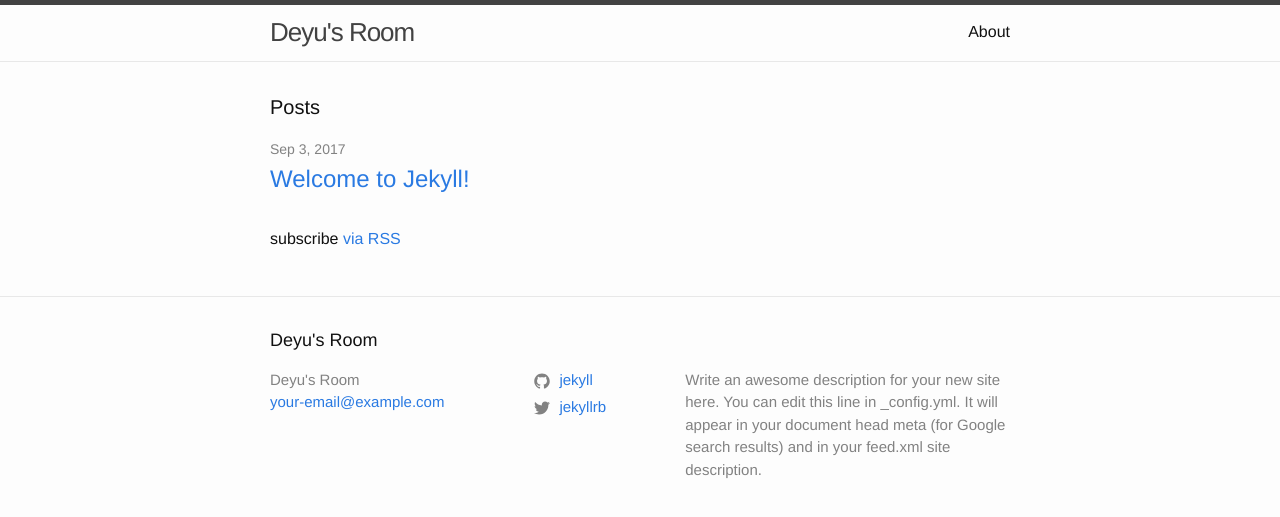
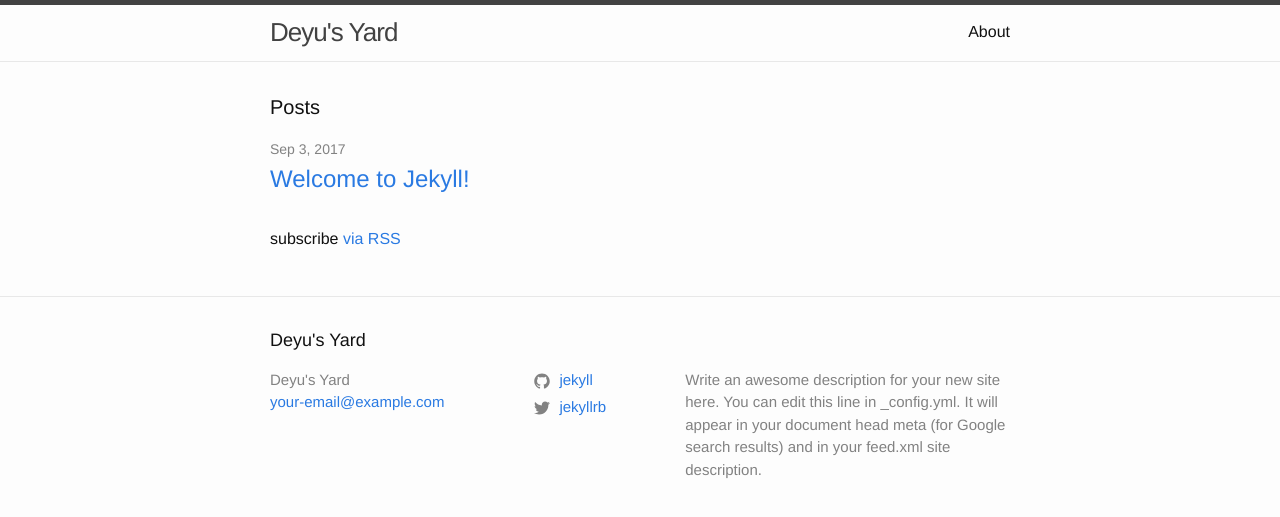
Before and after one commit to xudeyu/xudeyu.github.io, a Jekyll site: the page built from index.md, in a window 1280 px wide. Shown: the top 517 px of the page. Built offline with Jekyll 4.4.1, drawn with Linux system fonts in a browser that asks for light colours.

Commit message:
LOG: change the title of my site.

```diff
--- a/_config.yml
+++ b/_config.yml
@@ -13,7 +13,7 @@
 # you will see them accessed via {{ site.title }}, {{ site.email }}, and so on.
 # You can create any custom variable you would like, and they will be accessible
 # in the templates via {{ site.myvariable }}.
-title: Deyu's Room
+title: Deyu's Yard
 email: your-email@example.com
 description: > # this means to ignore newlines until "baseurl:"
   Write an awesome description for your new site here. You can edit this
```
Also changed, not shown: 1 other file.
